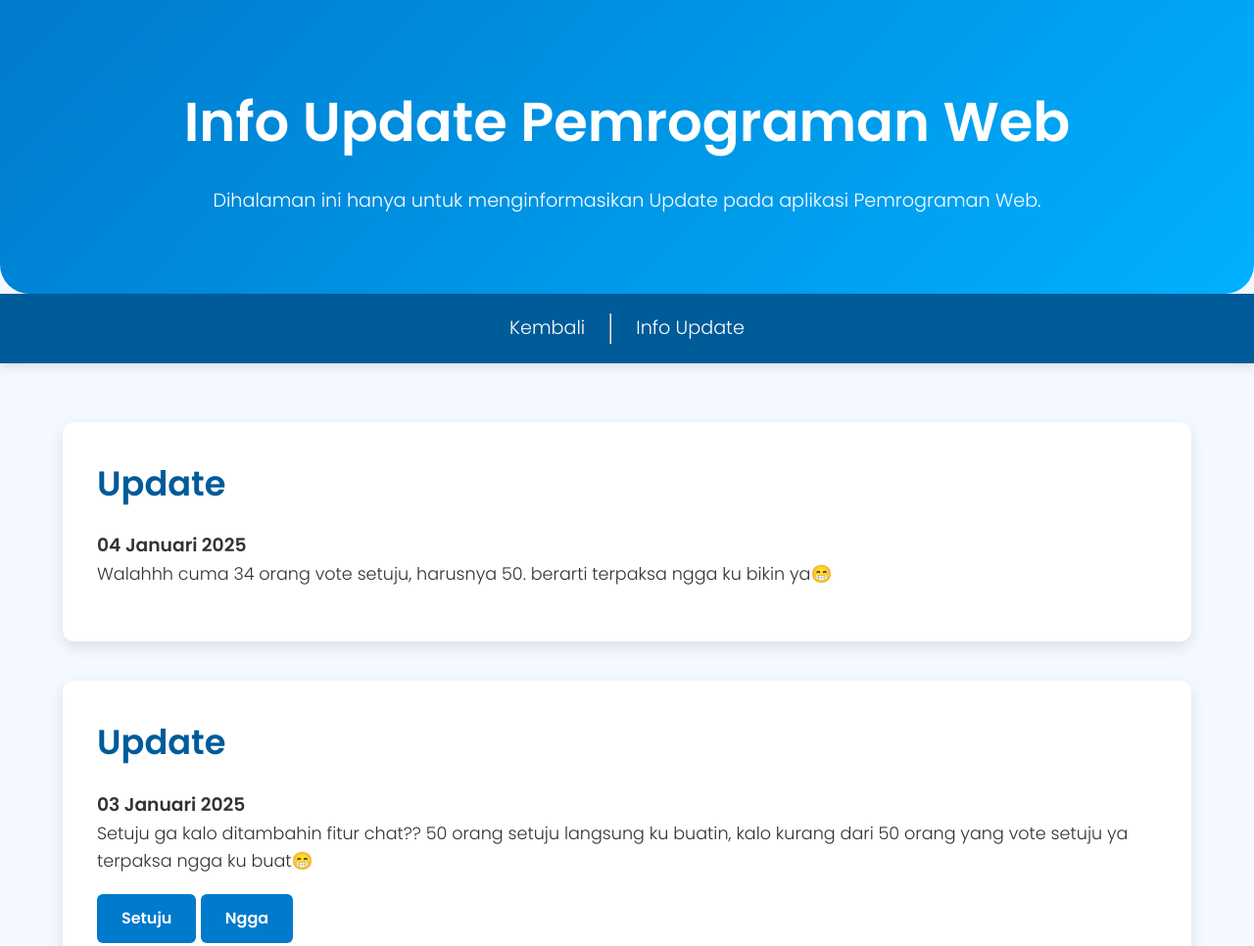
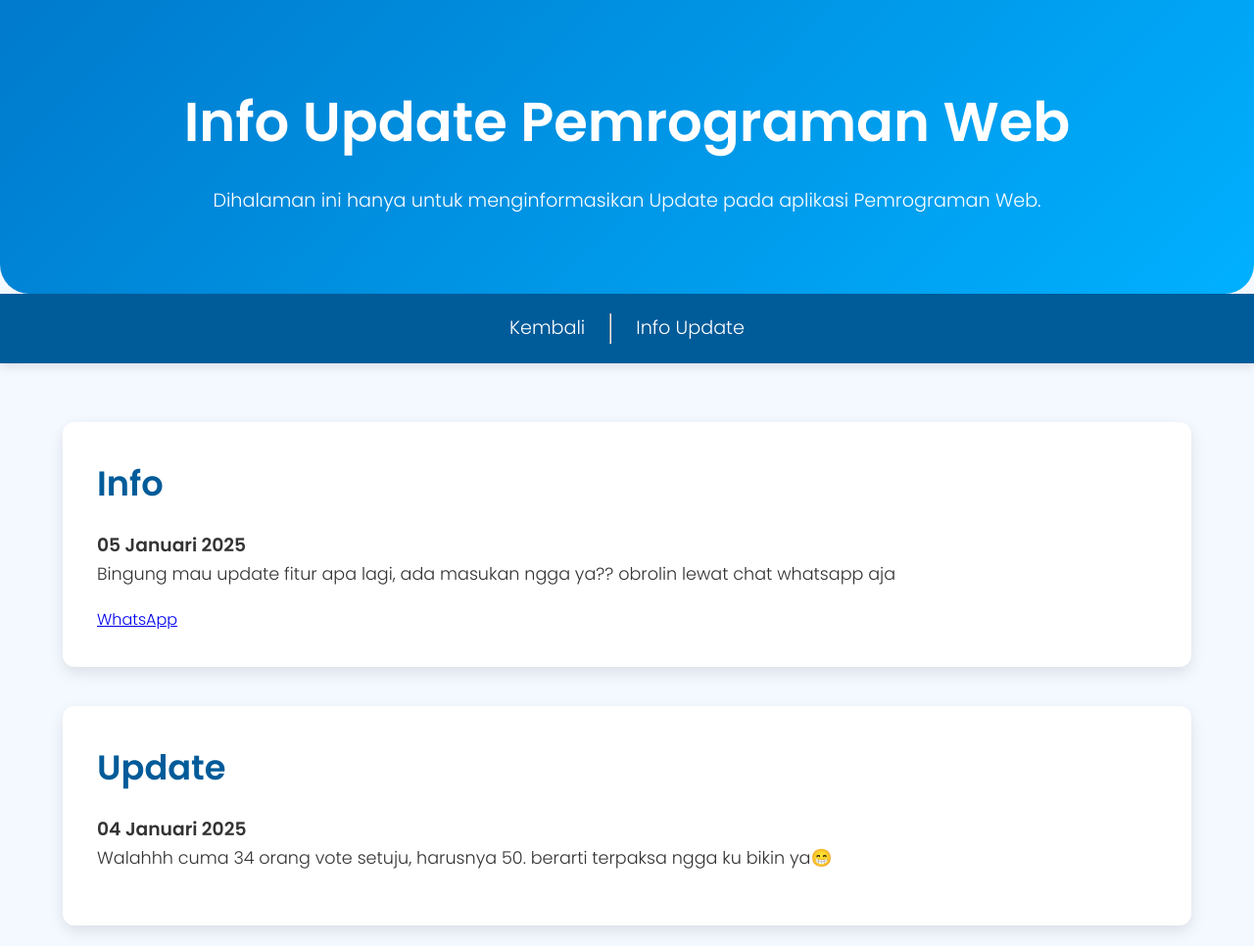
Before and after one commit to frhndevweb/Pemrograman-Web, a plain HTML site: page update.html in a window 1280 px wide. Shown: the top 966 px of the page at 98% size. Drawn offline with Linux system fonts and the light colour scheme.

Commit message:
Update update.html

```diff
--- a/update.html
+++ b/update.html
@@ -27,18 +27,25 @@
 
     <main>
         <div class="container">
-            <section id="Materi" class="card">
+            <section class="card">
+                <h2>Info</h2>
+                <h3>05 Januari 2025</h3>
+                <p>Bingung mau update fitur apa lagi, ada masukan ngga ya?? obrolin lewat chat whatsapp aja</p>
+                <a href="https://wa.me/+6282241003726">WhatsApp</a>
+            </section>
+
+            <section class="card">
                 <h2>Update</h2>
                 <h3>04 Januari 2025</h3>
                 <p>Walahhh cuma 34 orang vote setuju, harusnya 50. berarti terpaksa ngga ku bikin ya&#128513;</p>
             </section>
 
-            <section id="Materi" class="card">
+            <section class="card">
                 <h2>Update</h2>
                 <h3>03 Januari 2025</h3>
                 <p>Setuju ga kalo ditambahin fitur chat?? 50 orang setuju langsung ku buatin, kalo kurang dari 50 orang yang vote setuju ya terpaksa ngga ku buat&#128513;</p>
-                <a href="https://wa.me/+6288215660319?text=setuju" target="_blank" class="btn">Setuju</a>
-                <a href="https://wa.me/+6288215660319?text=ngga+setuju" target="_blank" class="btn">Ngga</a>
+                <a href="https://wa.me/+6282241003726?text=setuju" target="_blank" class="btn">Setuju</a>
+                <a href="https://wa.me/+6282241003726?text=ngga+setuju" target="_blank" class="btn">Ngga</a>
             </section>
         </div>
     </main>
```
